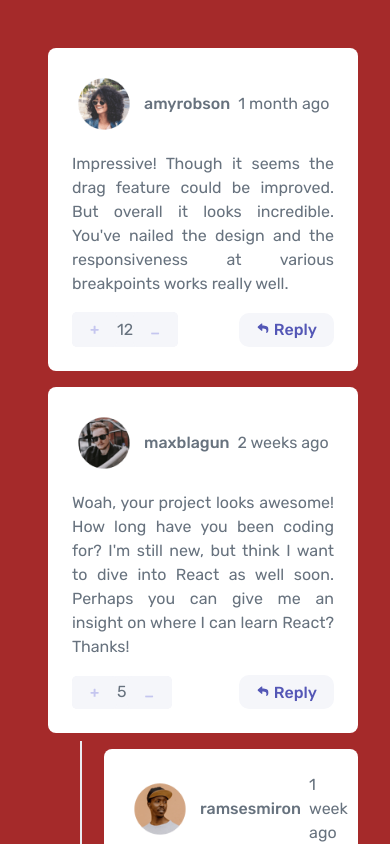
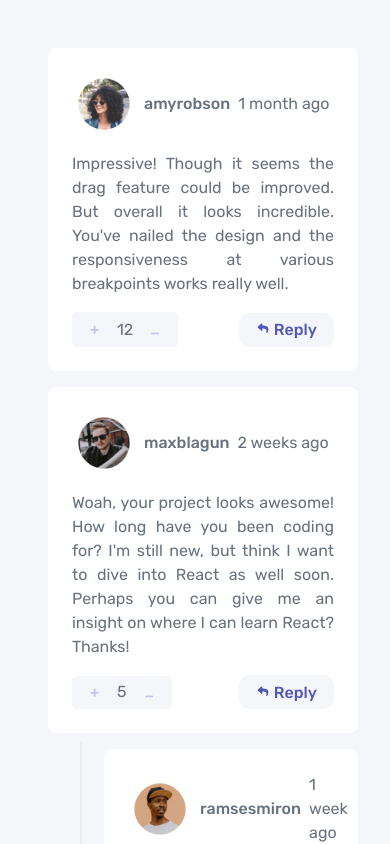
Before and after one commit to carriehxx/Review-list-from-vue, a Vue app: page / in a window 390 px wide. Shown: the top 844 px of the page. Built offline with nearby package versions, Linux system fonts and the light colour scheme.

Commit message:
Update style.css

```diff
--- a/src/style.css
+++ b/src/style.css
@@ -119,9 +119,7 @@ li {
 }
 
 @media screen and  (max-width: 800px) {
- body {
-  background-color: brown;
- }
+
  #app {
   max-width: 100vw;
   margin: .5rem;
```
